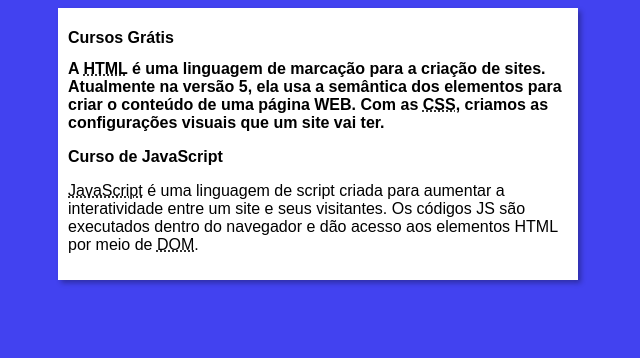
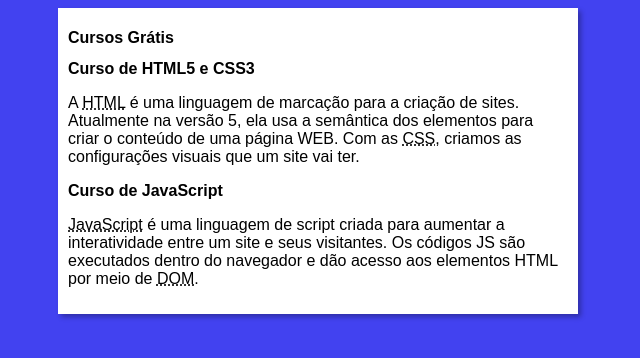
Before and after one commit to monteiromanoel/projeto-site, a plain HTML site: page index.html in a window 1280 px wide. Shown: the whole page, without its empty margins (322-962 px from the left). Drawn offline with Linux system fonts and the light colour scheme.

Commit message:
adjust h2 and <p>

```diff
--- a/index.html
+++ b/index.html
@@ -13,7 +13,8 @@
             <h1>Cursos Grátis</h1>
         </header>
         <article>
-            <h2>A <abbr title="HyperText Markup Language">HTML</abbr> é uma linguagem de marcação para a criação de sites. Atualmente na versão 5, ela usa a semântica dos elementos para criar o conteúdo de uma página WEB. Com as <abbr title="Cascading Style Sheets">CSS</abbr>, criamos as configurações visuais que um site vai ter.</p>
+            <h2>Curso de HTML5 e CSS3</h2>
+            <p>A <abbr title="HyperText Markup Language">HTML</abbr> é uma linguagem de marcação para a criação de sites. Atualmente na versão 5, ela usa a semântica dos elementos para criar o conteúdo de uma página WEB. Com as <abbr title="Cascading Style Sheets">CSS</abbr>, criamos as configurações visuais que um site vai ter.</p>
         </article>
         <article>
             <h2>Curso de JavaScript</h2>
```
